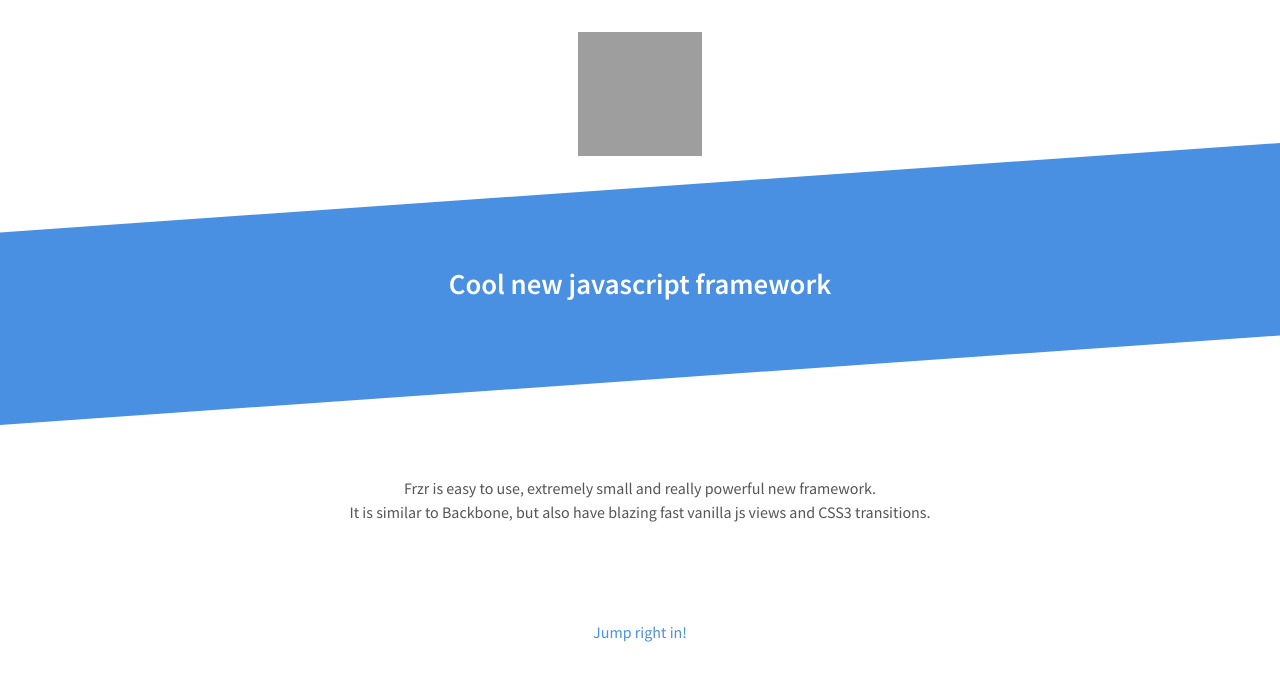
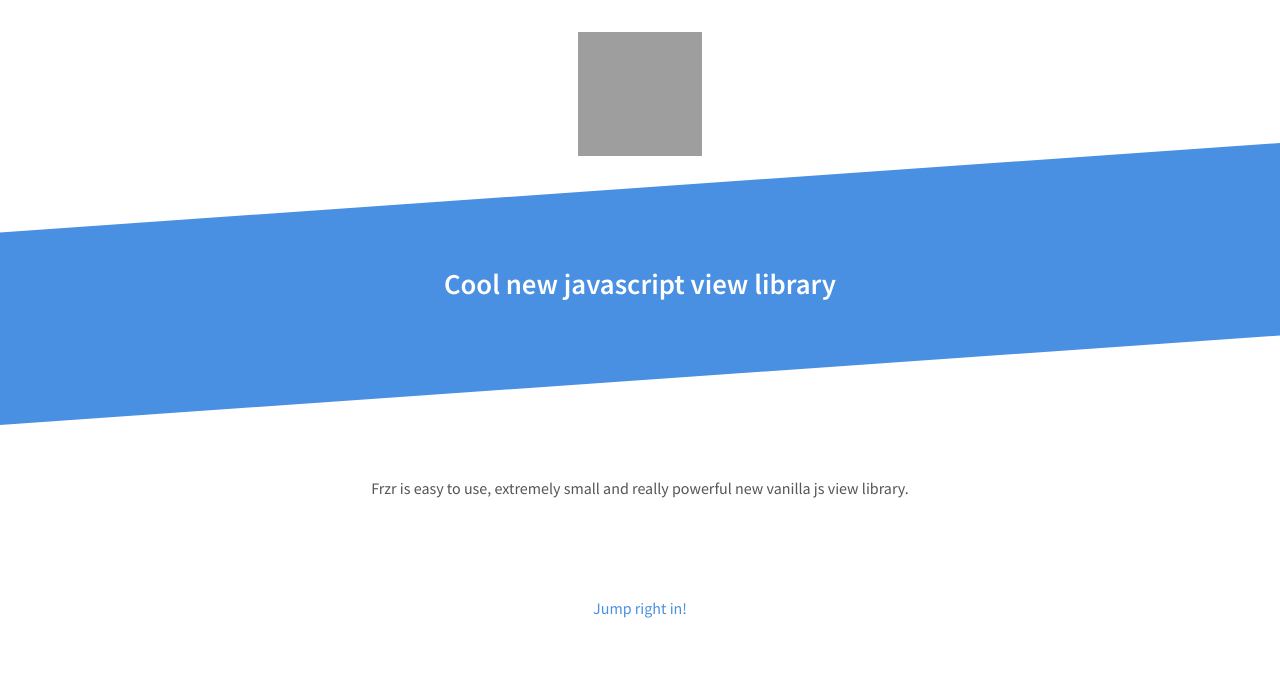
Before and after one commit to pakastin/frzr, a plain HTML site: page index.html in a window 1280 px wide. Drawn offline with Linux system fonts and the light colour scheme; grey boxes are pictures that could not be loaded.

Commit message:
changed title & description

```diff
--- a/index.html
+++ b/index.html
@@ -3,7 +3,7 @@
   <head>
     <meta charset="utf-8">
     <meta property="og:image" content="http://pakastin.fi/frzr.png" />
-    <title>frzr – Cool new javascript framework</title>
+    <title>frzr – Cool new javascript view library</title>
     <style>
       * {
         margin: 0;
@@ -86,12 +86,9 @@
       </div>
       <div id="diagonal">
         <div id="diagonal-bg"></div>
-        <h2>Cool new javascript framework</h2>
+        <h2>Cool new javascript view library</h2>
       </div>
-      <p>
-        Frzr is easy to use, extremely small and really powerful new framework.<br>
-        It is similar to Backbone, but also have blazing fast vanilla js views and CSS3 transitions.
-      </p>
+      <p>Frzr is easy to use, extremely small and really powerful new vanilla js view library.</p>
       <p><a href="http://github.com/frzrjs/frzr">Jump right in!</a></p>
     </div>
   </body>
```
